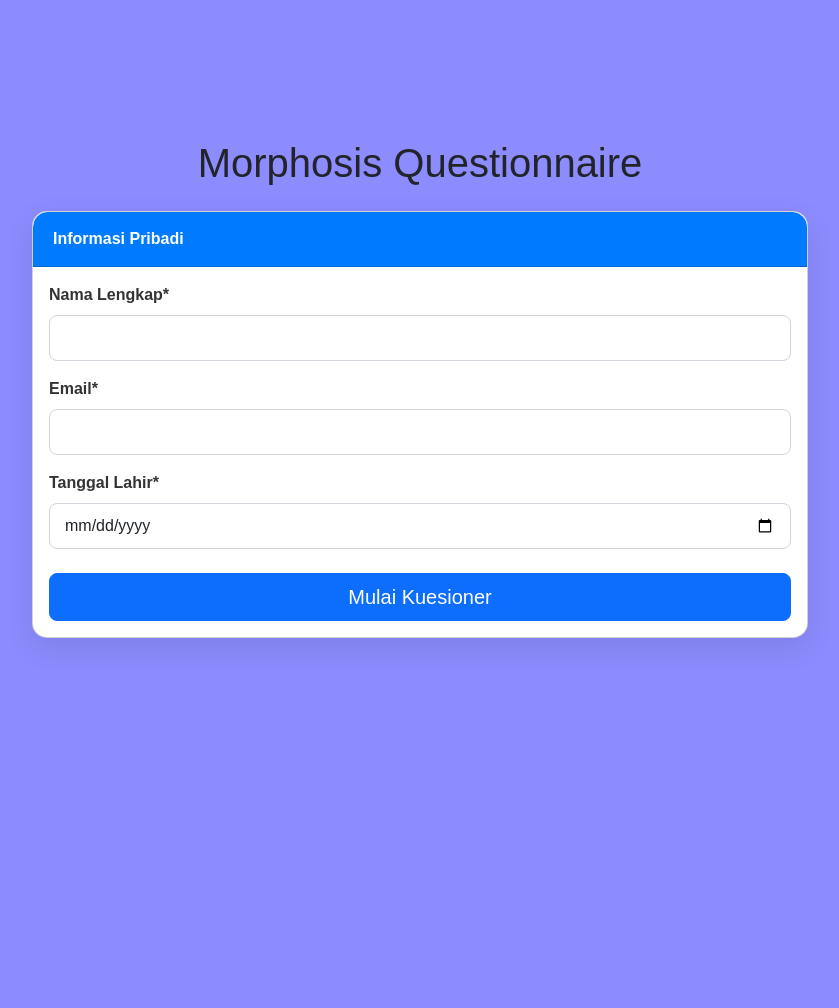
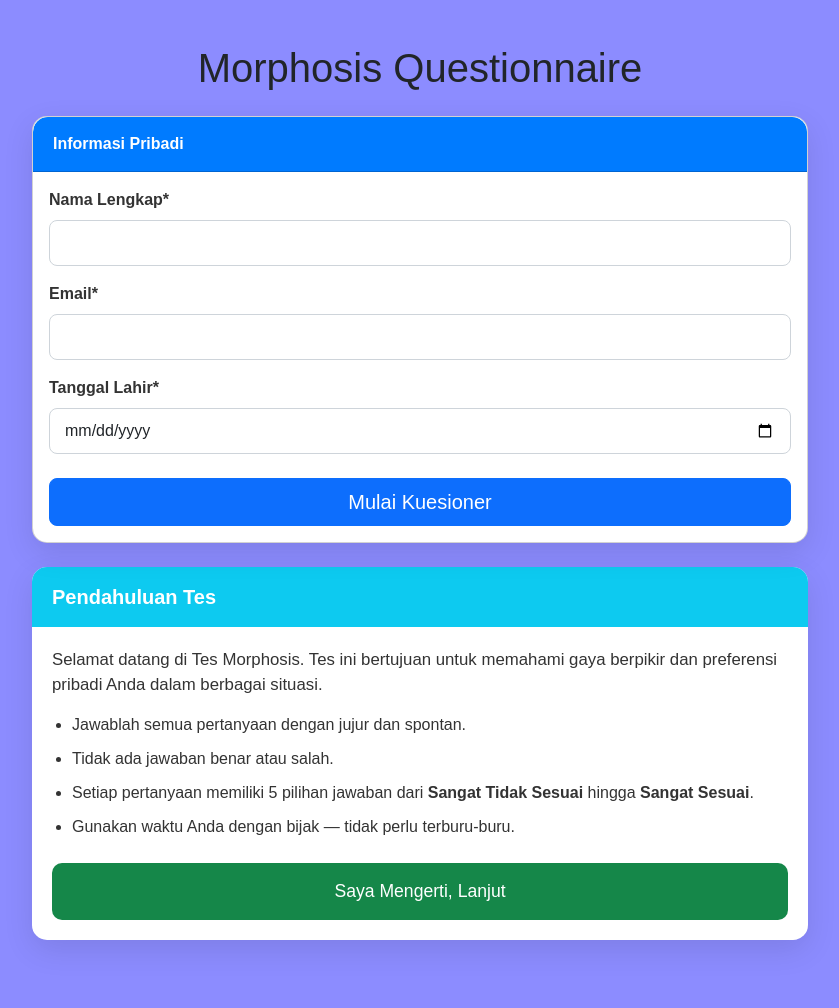
Before and after one commit to fadel11-hub/Morphosis, a Flask app: page /form in a window 1280 px wide. Shown: the whole page, without its empty margins (220-1059 px from the left). Before the commit the page ends 648 px from the top, so only its background shows below. Run offline with Flask 3, Linux system fonts and the light colour scheme.

Commit message:
Form request clear

```diff
--- a/data/results.csv
+++ b/data/results.csv
@@ -15,3 +15,5 @@ timestamp,name,email,birthdate,q1,q2,q3,q4,q5,q6,q7,q8,q9,q10,q11,q12,q13,q14,q1
 2025-06-21 22:37:31,darel,darel2792@gmail.com,2025-06-21,2,2,2,2,2,2,2,2,2,2,2,2,2,2,2,2,2,2,2,2,2,2,2,2,2,2,2,2,2,2,2,2,2,2,2,2,2,2,2,2,2,2,14,16,16,16,22,Tidak Dominan,Tidak Dominan,Tidak Dominan,Tidak Dominan,Tidak Dominan,Belum Terlihat (Abu-abu)
 2025-06-21 22:45:49,darel,darel2792@gmail.com,2025-06-21,2,2,2,2,2,2,2,2,2,2,2,2,2,2,2,2,2,2,2,2,2,2,2,2,2,2,2,2,2,2,2,2,2,2,2,2,2,2,2,2,2,2,14,16,16,16,22,Tidak Dominan,Tidak Dominan,Tidak Dominan,Tidak Dominan,Tidak Dominan,Belum Terlihat (Abu-abu)
 2025-06-22 09:38:37,fstr,darel2792@gmail.com,2025-06-22,2,2,2,2,2,2,2,2,2,2,2,2,2,2,2,2,2,2,2,2,2,2,2,2,2,2,2,2,2,2,2,2,2,2,2,2,2,2,2,2,2,2,14,16,16,16,22,Tidak Dominan,Tidak Dominan,Tidak Dominan,Tidak Dominan,Tidak Dominan,Belum Terlihat (Abu-abu)
+2025-06-24 09:53:12,darel,darel2792@gmail.com,2025-06-24,5,5,5,5,5,5,5,5,5,5,5,5,5,5,5,5,5,5,5,5,5,5,5,5,5,5,5,5,5,5,5,5,5,5,5,5,5,5,5,5,5,5,35,40,40,40,55,Sangat Dominan,Sangat Dominan,Sangat Dominan,Sangat Dominan,Sangat Dominan,Belum Terlihat (Abu-abu)
+2025-06-24 09:54:43,darel,darel2792@gmail.com,2025-06-24,5,5,5,5,5,5,5,5,5,5,5,5,5,5,5,5,5,5,5,5,5,5,5,5,5,5,5,5,5,5,5,5,5,5,5,5,5,5,5,5,5,5,35,40,40,40,55,Sangat Dominan,Sangat Dominan,Sangat Dominan,Sangat Dominan,Sangat Dominan,Belum Terlihat (Abu-abu)
--- a/static/css/form.css
+++ b/static/css/form.css
@@ -231,6 +231,132 @@ body {
     box-shadow: 0 0 5px rgba(0, 123, 255, 0.3);
 }
 
+/* Hide numbers inside label and make custom radio circle */
+.btn-group-toggle label {
+    font-size: 0; /* Hide the number text */
+    width: 40px;
+    height: 40px;
+    border-radius: 50%;
+    border: 2px solid #ccc;
+    display: inline-block;
+    margin: 0 5px;
+    position: relative;
+    cursor: pointer;
+    transition: all 0.2s ease-in-out;
+    background-color: #f8f9fa;
+}
+
+/* Simulate the radio circle */
+.btn-group-toggle label::before {
+    content: '';
+    display: block;
+    width: 14px;
+    height: 14px;
+    background-color: transparent;
+    border-radius: 50%;
+    position: absolute;
+    top: 50%;
+    left: 50%;
+    transform: translate(-50%, -50%);
+}
+
+/* Selected radio: highlight the circle */
+.btn-group-toggle input[type="radio"]:checked + label {
+    background-color: #007bff;
+    border-color: #007bff;
+}
+
+/* Inner dot when selected */
+.btn-group-toggle input[type="radio"]:checked + label::before {
+    background-color: white;
+}
+
+
+/* Sembunyikan radio bawaan browser */
+.btn-group-toggle input[type="radio"] {
+    display: none;
+}
+
+.btn-group-toggle {
+    display: flex;
+    align-items: center;
+    justify-content: center;
+    gap: 20px;
+    margin-top: 10px;
+    margin-bottom: 10px;
+}
+
+.btn-group-toggle .scale-label {
+    font-size: 0.95em;
+    font-weight: bold;
+    width: 150px;
+}
+
+.scale-label.left {
+    text-align: right;
+    color: #dc3545; /* Merah */
+}
+
+.scale-label.right {
+    text-align: left;
+    color: #28a745; /* Hijau */
+}
+
+#introSection {
+    background-color: #ffffff;
+    border-radius: 15px;
+    box-shadow: 0 10px 30px rgba(0, 0, 0, 0.1);
+    padding: 0; /* card-body akan mengatur padding */
+}
+
+#introSection .card-header {
+    background-color: #00cfee;
+    color: white;
+    font-size: 1.25em;
+    font-weight: bold;
+    padding: 15px 20px;
+    border-top-left-radius: 15px;
+    border-top-right-radius: 15px;
+}
+
+#introSection .card-body {
+    padding: 20px;
+}
+
+#introSection ul {
+    padding-left: 20px;
+    margin-top: 15px;
+    margin-bottom: 25px;
+}
+
+#introSection li {
+    margin-bottom: 10px;
+    font-size: 1em;
+    color: #333;
+}
+
+#introSection p {
+    font-size: 1.05em;
+    color: #333;
+}
+
+#introSection .btn {
+    width: 100%;
+    padding: 15px;
+    font-size: 1.1em;
+    background-color: #158749;
+    color: white;
+    border: none;
+    border-radius: 10px;
+    cursor: pointer;
+    transition: background 0.2s ease;
+}
+
+#introSection .btn:hover {
+    background-color: #116b3b;
+}
+
+
 .scale-labels {
     display: flex;
     justify-content: space-between;
--- a/static/css/form.js
+++ b/static/css/form.js
@@ -8,6 +8,10 @@ document.addEventListener('DOMContentLoaded', function() {
     const prevButton = document.getElementById('prevButton');
     const nextButton = document.getElementById('nextButton');
     const submitButton = document.getElementById('submitButton');
+    const introSection = document.getElementById('introSection');
+    const startIntroButton = document.getElementById('startIntroButton');
+
+
 
     let currentCategoryIndex = 0; // 0 = Personal Info, 1 = Organizer, 2 = Empath, dst.
     // currentQuestionInCategoryIndex tidak lagi digunakan untuk mengontrol tampilan item individu
@@ -104,18 +108,17 @@ document.addEventListener('DOMContentLoaded', function() {
     }
 
     // Event listener for "Mulai Kuesioner" button
-    startQuizButton.addEventListener('click', function() {
-        // Correct way to trigger HTML5 form validation for inputs within personalInfoSection
+    startQuizButton.addEventListener('click', function () {
     const nameInput = document.getElementById('name');
     const emailInput = document.getElementById('email');
     const birthdateInput = document.getElementById('birthdate');
 
     if (nameInput.checkValidity() && emailInput.checkValidity() && birthdateInput.checkValidity()) {
-            currentCategoryIndex = 1; // Move to the first question category (Organizer)
-            currentQuestionInCategoryIndex = 0; // Reset for the first question in the new category
-            displayCurrentSection();
+        // Valid, pindah ke introSection dulu
+        personalInfoSection.style.display = 'none';
+        introSection.style.display = 'block'; // Tampilkan pendahuluan
     } else {
-            // If validation fails for any input, report validity to show browser's native messages
+        // Validasi input form
         if (!nameInput.checkValidity()) {
             nameInput.reportValidity();
         } else if (!emailInput.checkValidity()) {
@@ -125,6 +128,13 @@ document.addEventListener('DOMContentLoaded', function() {
         }
     }
     });
+
+    startIntroButton.addEventListener('click', function () {
+    introSection.style.display = 'none'; // Sembunyikan intro
+    currentCategoryIndex = 1; // Mulai dari kategori pertama
+    displayCurrentSection(); // Tampilkan questionnaireSection
+});
+
 
     // Event listener for "Selanjutnya" button
     nextButton.addEventListener('click', function() {
--- a/templates/form.html
+++ b/templates/form.html
@@ -36,11 +37,30 @@
                 </div>
             </div>
 
+                <!-- Pendahuluan Tes Morphosis -->
+            <div class=" mb-4" id="introSection">
+                <div class="card-header bg-info text-white">
+                        Pendahuluan Tes
+                </div>
+                <div class="card-body">
+                    <p class="mb-3">Selamat datang di Tes Morphosis. Tes ini bertujuan untuk memahami gaya berpikir dan preferensi pribadi Anda dalam berbagai situasi.</p>
+                    <ul class="mb-3">
+                        <li>Jawablah semua pertanyaan dengan jujur dan spontan.</li>
+                        <li>Tidak ada jawaban benar atau salah.</li>
+                        <li>Setiap pertanyaan memiliki 5 pilihan jawaban dari <strong>Sangat Tidak Sesuai</strong> hingga <strong>Sangat Sesuai</strong>.</li>
+                        <li>Gunakan waktu Anda dengan bijak — tidak perlu terburu-buru.</li>
+                    </ul>
+                    <div class="d-grid gap-2 mt-4">
+                        <button type="button" class="btn btn-success btn-lg" id="startIntroButton">Saya Mengerti, Lanjut</button>
+                    </div>
+                </div>
+            </div>
+
+            <!-- Kuesioner Morphosis -->
             <div class="card questionnaire-card" id="questionnaireSection" style="display: none;">
                 <div class="progress-container">
                     <div class="progress-bar" id="progressBar" style="width: 0%;"></div>
                 </div>
-                <p class="question-status" id="questionStatus">Pertanyaan 0 dari 0</p>
 
                 <div id="questionsContainerInner">
                     <div class="question-container" data-category="organizer">
--- a/templates/result.html
+++ b/templates/result.html
@@ -84,6 +84,7 @@
         </div>
 
         <div class="d-grid gap-2">
+            <button class="btn hubungi-selanjutnya"><a href="https://wa.me/6283869160579" target="_blank">Konsultasi lebih lanjut</a></button>
             <a href="{{ pdf_path }}" class="btn btn-primary btn-lg" download>Unduh Hasil (PDF)</a>
             <a href="/" class="btn btn-secondary btn-lg">Kembali ke Halaman Utama</a>
         </div>
```
Also changed, not shown: other parts of templates/form.html (+16 -20 lines), templates/beranda.html (+12 -15 lines), static/images/chart.png, 2 other files. Lines whose indentation alone changed are shown as unchanged.
